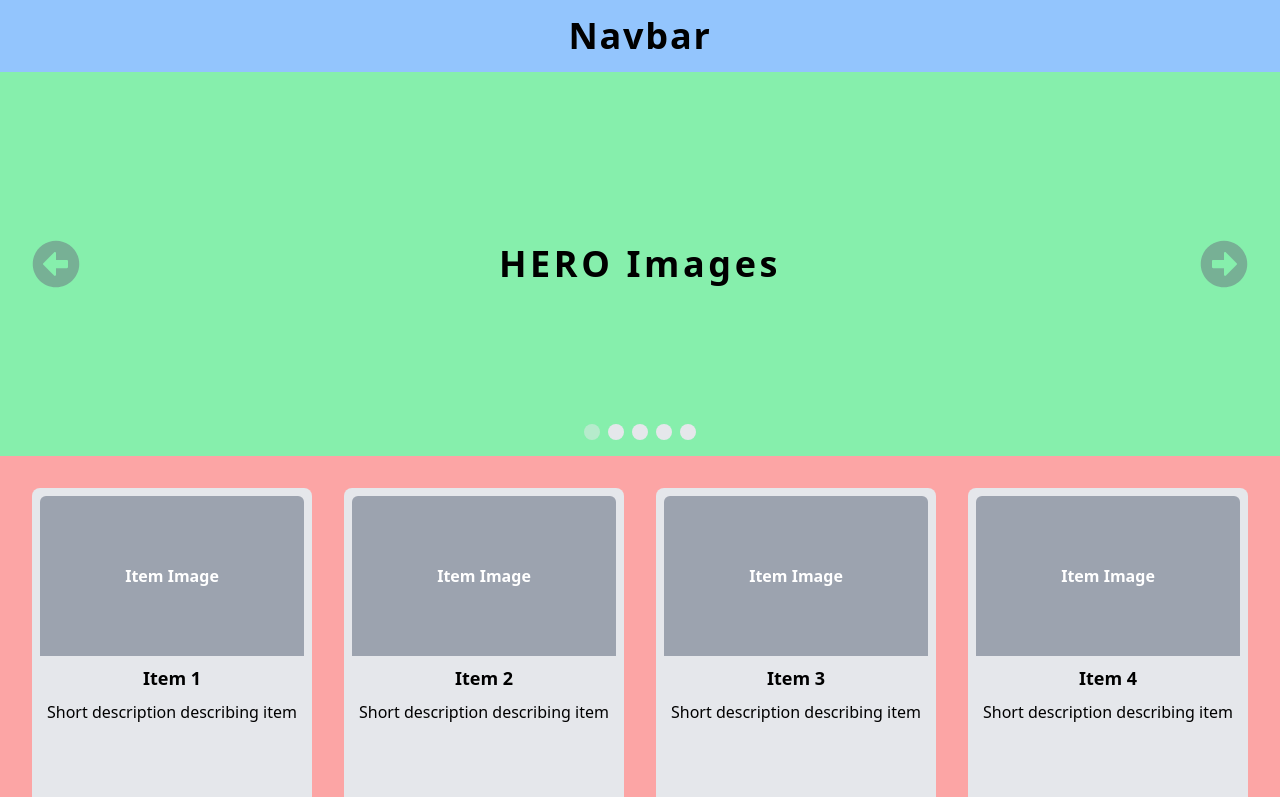
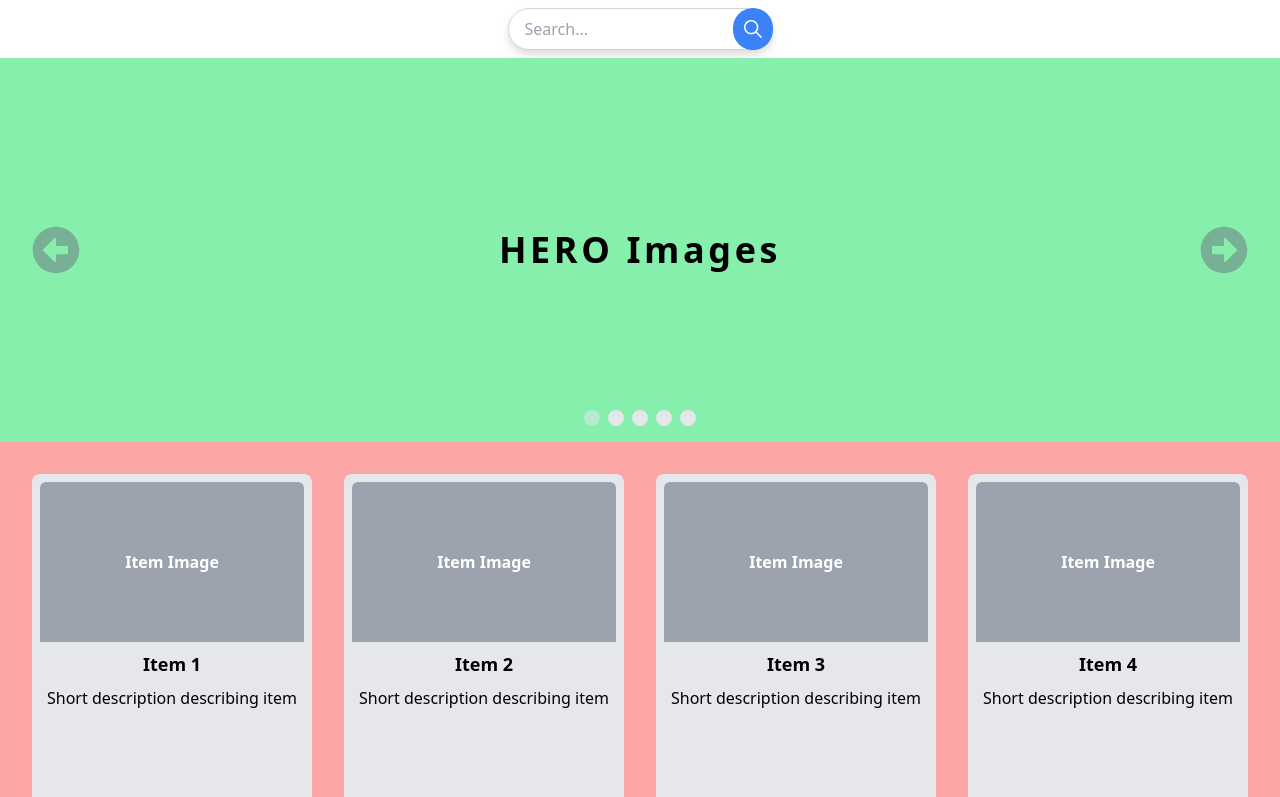
Before and after one commit to csutrick/Frontend-Clothing-Store, a React (Create React App) app: page / in a window 1280 px wide. Shown: the top 797 px of the page. Built offline with nearby package versions, Linux system fonts and the light colour scheme.

Commit message:
Added basic navbar search bar, updates state

```diff
--- a/src/App.js
+++ b/src/App.js
@@ -1,15 +1,23 @@
-import React from "react";
+import React, { useState, useEffect } from "react";
 import { BrowserRouter as Router, Route, Routes } from 'react-router-dom';
 
 import Navbar from "./Components/Navbar/index.js";
-import Home from "./Pages/Home";
+import Home from "./Pages/Home.js";
 import Footer from "./Components/Footer/index.js";
 
 function App() {
+  const [searchTerm, setSearchTerm] = useState("");
+
+  useEffect(() => {
+    console.log(`User searched the term: ${searchTerm}`)
+  }, [searchTerm]);
+
   return (
     <Router>
       <div className="">
-        <Navbar />
+        <Navbar
+          setSearchTerm={setSearchTerm}
+        />
           <Routes>
             <Route
               path="/"
--- a/src/Components/Navbar/index.js
+++ b/src/Components/Navbar/index.js
@@ -1,11 +1,35 @@
-import React from "react";
+import React, { useState } from "react";
+import { IoIosSearch } from "react-icons/io";
 
-const Navbar = () => {
-    return (
-        <div className="bg-blue-300 w-full flex flex-row justify-center items-center py-4">
-            <h1 className="text-4xl font-bold text-black tracking-wider">Navbar</h1>
-        </div>
-    )
+const Navbar = ({ setSearchTerm }) => {
+  const [inputValue, setInputValue] = useState("");
+
+  const handleSearch = () => {
+    setSearchTerm(inputValue);
+  };
+
+  return (
+    <div className="w-full flex justify-center items-center py-2">
+      <div className="relative group drop-shadow-lg">
+        <input
+          type="text"
+          placeholder="Search..."
+          className="rounded-full py-2 px-4
+          border border-gray-300 bg-white focus:outline-none focus:border-blue-500 focus:ring focus:ring-blue-200"
+          value={inputValue}
+          onChange={(e) => setInputValue(e.target.value)}
+        />
+        <button
+          className="absolute right-0 top-0 h-full p-2
+          bg-blue-500 text-white rounded-full
+          hover:scale-105 active:scale-110"
+          onClick={handleSearch}
+        >
+          <IoIosSearch className="text-2xl" />
+        </button>
+      </div>
+    </div>
+  );
 };
 
 export default Navbar;
```
